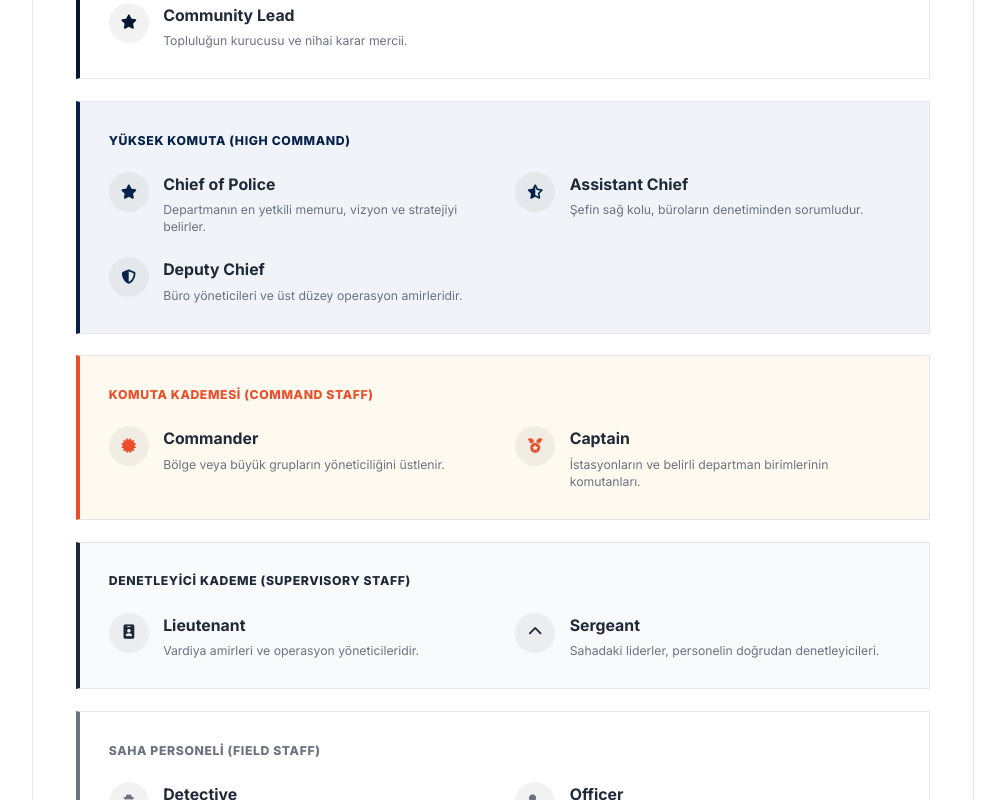
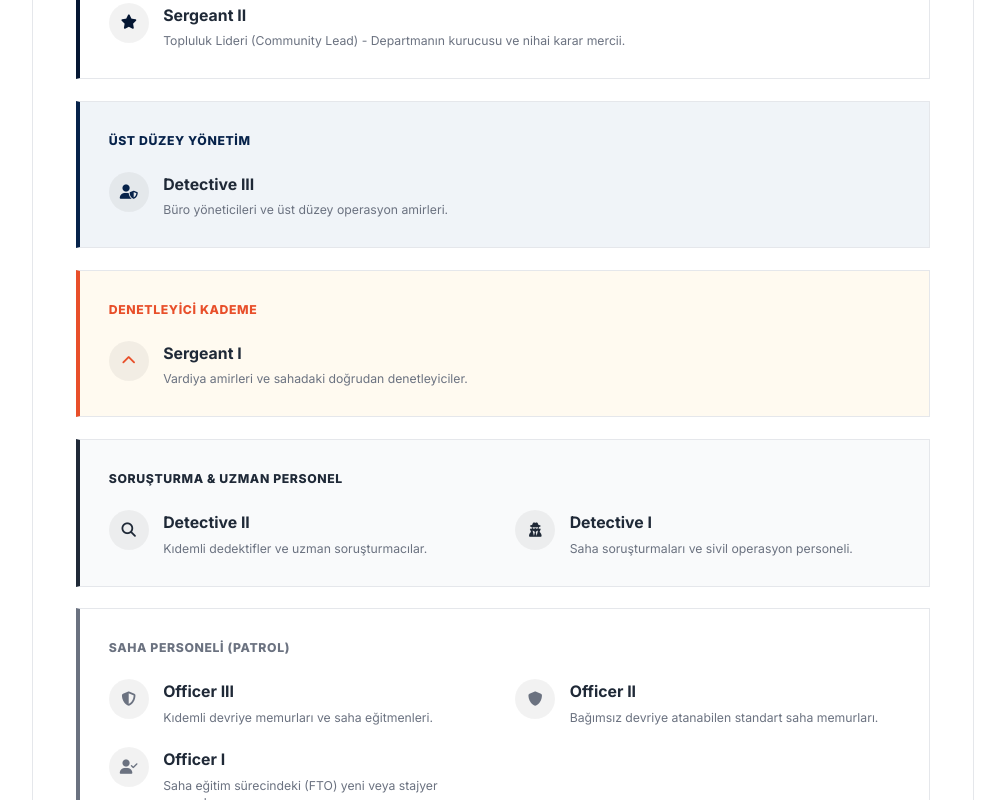
Before and after one commit to sahincollect/lacopd-mdt, a Next.js app: page /hakkimizda in a window 1280 px wide. Shown: the part 1780-2580 px from the top of the page, without its empty margins (137-1142 px from the left). Built offline with nearby package versions, Linux system fonts and the light colour scheme.

Commit message:
fix(hakkimizda): adjust rank hierarchy to match actual RP server structure

```diff
--- a/src/app/hakkimizda/page.tsx
+++ b/src/app/hakkimizda/page.tsx
@@ -30,45 +30,42 @@ export default function Hakkimizda() {
       color: "var(--lapd-blue-dark)",
       bg: "white",
       ranks: [
-        { title: "Community Lead", icon: "fa-star", desc: "Topluluğun kurucusu ve nihai karar mercii." }
+        { title: "Sergeant II", icon: "fa-star", desc: "Topluluk Lideri (Community Lead) - Departmanın kurucusu ve nihai karar mercii." }
       ]
     },
     {
-      tier: "YÜKSEK KOMUTA (HIGH COMMAND)",
+      tier: "ÜST DÜZEY YÖNETİM",
       color: "var(--lapd-blue)",
       bg: "#f0f4f8",
       ranks: [
-        { title: "Chief of Police", icon: "fa-star", desc: "Departmanın en yetkili memuru, vizyon ve stratejiyi belirler." },
-        { title: "Assistant Chief", icon: "fa-star-half-stroke", desc: "Şefin sağ kolu, büroların denetiminden sorumludur." },
-        { title: "Deputy Chief", icon: "fa-shield-halved", desc: "Büro yöneticileri ve üst düzey operasyon amirleridir." }
+        { title: "Detective III", icon: "fa-user-shield", desc: "Büro yöneticileri ve üst düzey operasyon amirleri." }
       ]
     },
     {
-      tier: "KOMUTA KADEMESİ (COMMAND STAFF)",
+      tier: "DENETLEYİCİ KADEME",
       color: "var(--lapd-orange)",
       bg: "#fffaf0",
       ranks: [
-        { title: "Commander", icon: "fa-certificate", desc: "Bölge veya büyük grupların yöneticiliğini üstlenir." },
-        { title: "Captain", icon: "fa-medal", desc: "İstasyonların ve belirli departman birimlerinin komutanları." }
+        { title: "Sergeant I", icon: "fa-chevron-up", desc: "Vardiya amirleri ve sahadaki doğrudan denetleyiciler." }
       ]
     },
     {
-      tier: "DENETLEYİCİ KADEME (SUPERVISORY STAFF)",
+      tier: "SORUŞTURMA & UZMAN PERSONEL",
       color: "var(--lapd-text-dark)",
       bg: "#f9fafb",
       ranks: [
-        { title: "Lieutenant", icon: "fa-id-badge", desc: "Vardiya amirleri ve operasyon yöneticileridir." },
-        { title: "Sergeant", icon: "fa-chevron-up", desc: "Sahadaki liderler, personelin doğrudan denetleyicileri." }
+        { title: "Detective II", icon: "fa-magnifying-glass", desc: "Kıdemli dedektifler ve uzman soruşturmacılar." },
+        { title: "Detective I", icon: "fa-user-secret", desc: "Saha soruşturmaları ve sivil operasyon personeli." }
       ]
     },
     {
-      tier: "SAHA PERSONELİ (FIELD STAFF)",
+      tier: "SAHA PERSONELİ (PATROL)",
       color: "var(--lapd-text-muted)",
       bg: "white",
       ranks: [
-        { title: "Detective", icon: "fa-user-secret", desc: "Soruşturma ve sivil saha operasyonları uzmanları." },
-        { title: "Officer", icon: "fa-user-shield", desc: "Sahadaki ilk müdahale ekibi, devriye memurları." },
-        { title: "Cadet", icon: "fa-user", desc: "Akademi sürecindeki aday memurlar." }
+        { title: "Officer III", icon: "fa-shield-halved", desc: "Kıdemli devriye memurları ve saha eğitmenleri." },
+        { title: "Officer II", icon: "fa-shield", desc: "Bağımsız devriye atanabilen standart saha memurları." },
+        { title: "Officer I", icon: "fa-user-check", desc: "Saha eğitim sürecindeki (FTO) yeni veya stajyer memurlar." }
       ]
     }
   ];
```
